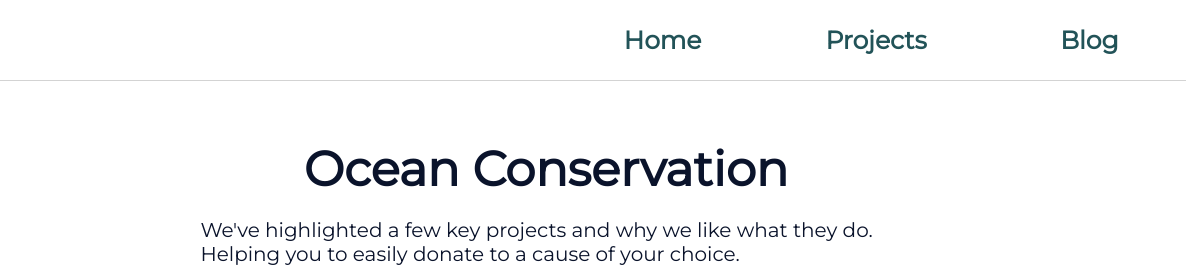
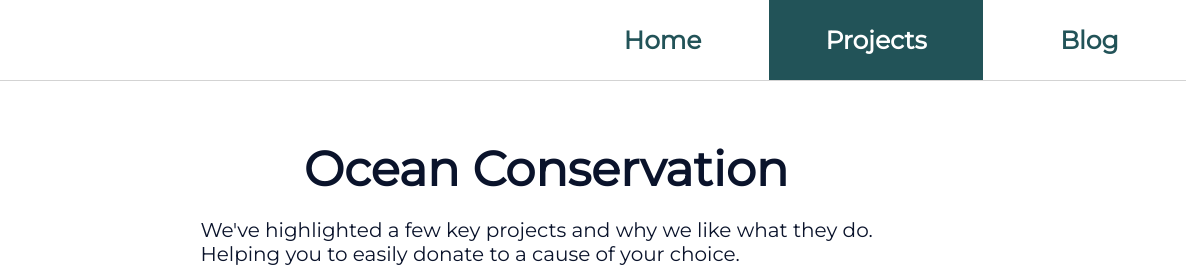
Before and after one commit to sophiefitzpatrick/world-kind, a Gatsby site in the folder worldkind/: page /projects in a window 1280 px wide. Shown: the top 280 px of the page, 94-1280 px from the left. Built offline with nearby package versions, Linux system fonts and the light colour scheme; Gatsby itself is replaced by a stand-in of ours.

Commit message:
Update projects.js

```diff
--- a/worldkind/src/pages/projects.js
+++ b/worldkind/src/pages/projects.js
@@ -12,7 +12,7 @@ import Paragraph from "../components/Paragraph"
 import cardConfigs from "../configs/cardCharityInfo"
 import modalConfigs from "../configs/modalCharityInfo"
 
-export default function About() {
+export default function About({ location }) {
   const [isModalOpen, setIsModalOpen] = useState(false)
   const [currentlyOpenModal, setCurrentlyOpenModal] = useState("")
 
@@ -32,10 +32,9 @@ export default function About() {
       }
     }
   }
-  const windowLocation = window.location.href.split("/")
   return (
     <>
-      <Navigation currentPage={windowLocation[3]} />
+      <Navigation currentPage={location.pathname} />
       <Layout>
         <MaxWidth width={65}>
           <Heading size="3rem">Ocean Conservation</Heading>
```
